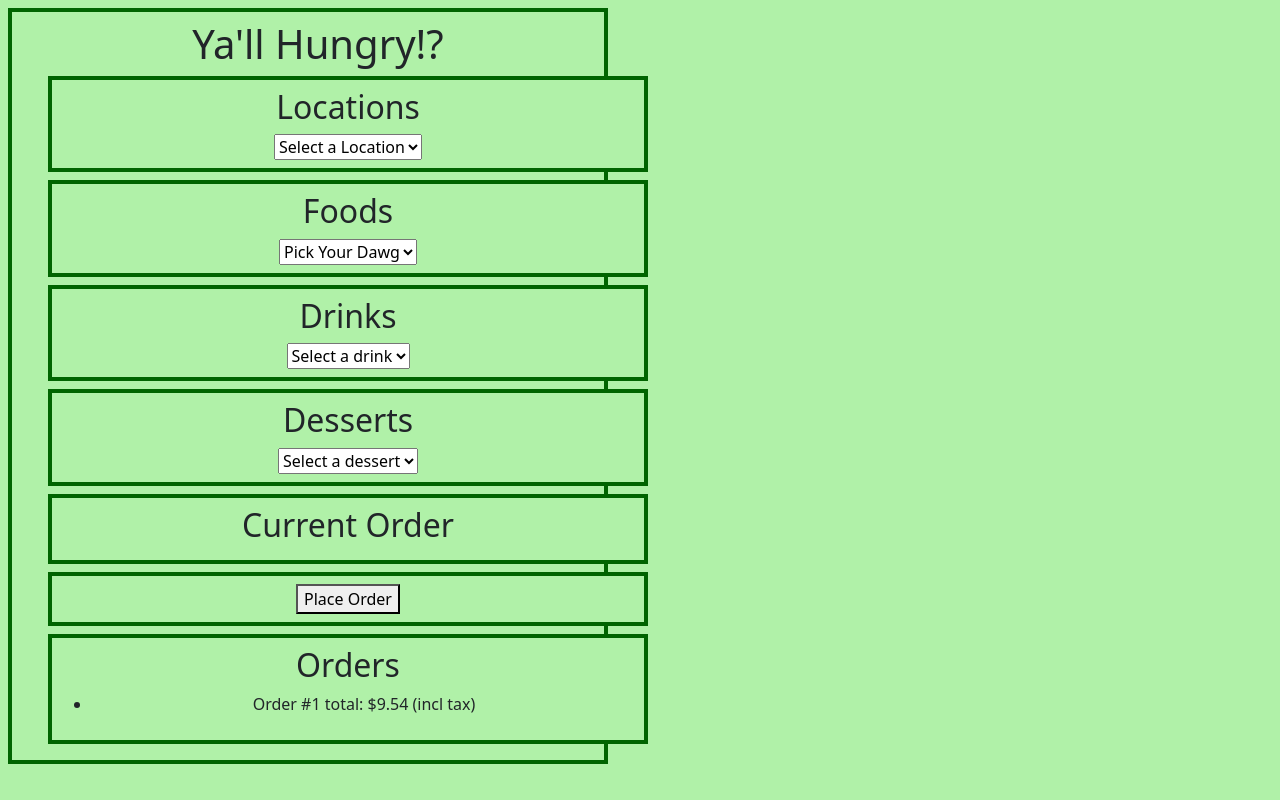
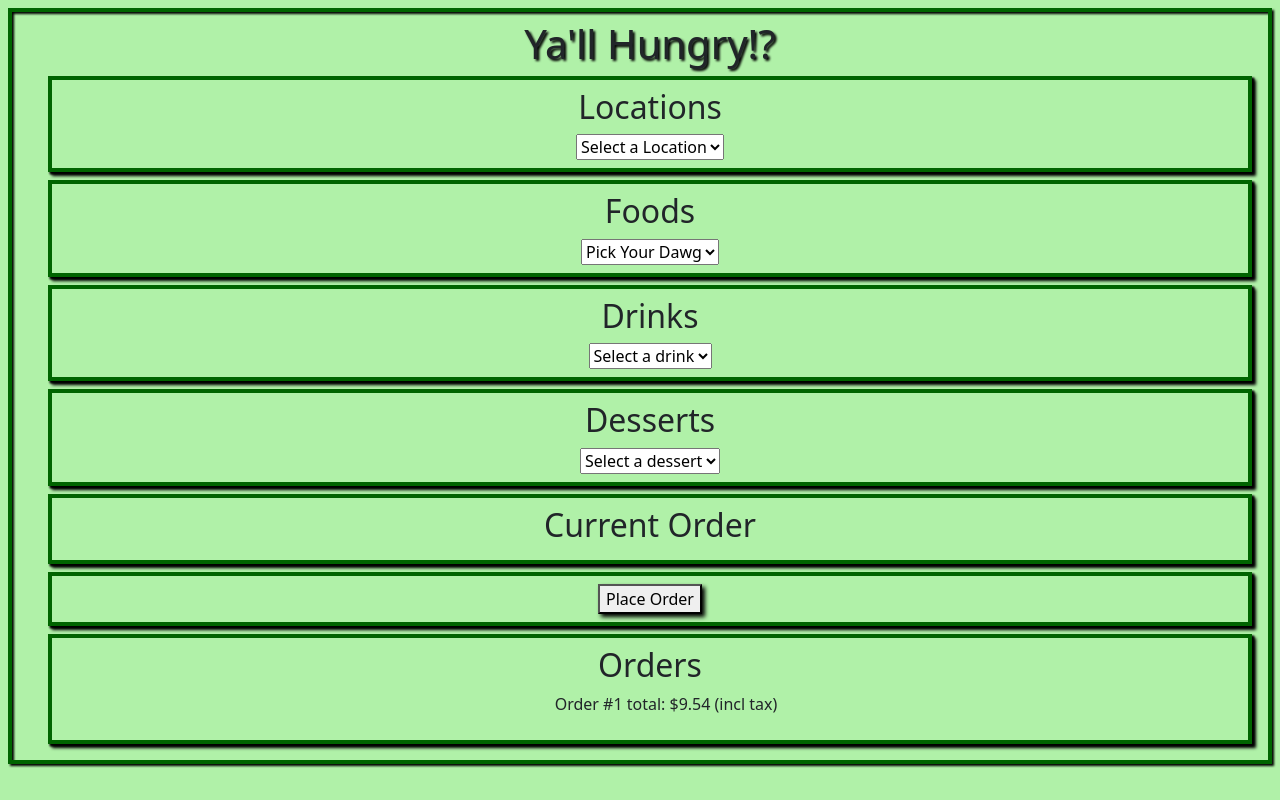
Before and after one commit to NewForce-Cohort-7/y-all-hungry-electric-apparitions, a plain HTML site: page index.html in a window 1280 px wide. Drawn offline with nearby package versions, Linux system fonts and the light colour scheme.

Commit message:
Working on cosmetics

```diff
--- a/styles/styles.css
+++ b/styles/styles.css
@@ -3,12 +3,18 @@ body, article {
     border: darkgreen solid 4px;
     text-align: center;
     margin: 8px;
-    width: 600px;
     padding: 8px;
-
+    filter: drop-shadow(2px 2px 1px black);
 }
 
+button {
+    filter: drop-shadow(3px 3px 2px black);
+}
 
 main {
     margin-left: 20px;
 }
+
+ul, li {
+    list-style-type: none;
+}
```
